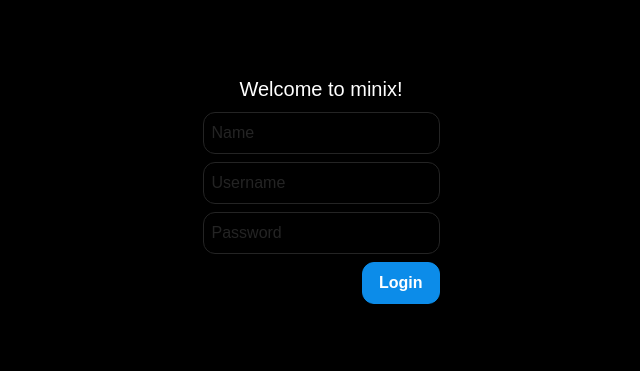
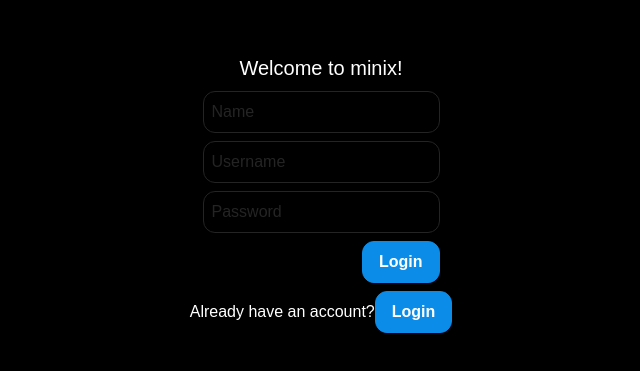
Before and after one commit to bbabdibakas/minix_frontend, a React app: page / in a window 1280 px wide. Shown: the part 207-578 px from the top of the page, without its empty margins (319-959 px from the left). Built offline with nearby package versions, Linux system fonts and the light colour scheme.

Commit message:
feat: added ui kits AppPortal, AppModal

```diff
--- a/src/app/App.tsx
+++ b/src/app/App.tsx
@@ -1,23 +1,60 @@
 import {RegisterForm} from "features/Register";
 import {useSelector} from "react-redux";
 import {useAppDispatch} from "shared/lib/useAppDispatch/useAppDispatch";
-import {useEffect} from "react";
+import {useEffect, useState} from "react";
 import {getUserData, userActions} from "entities/User";
+import {AppButton} from "shared/ui/AppButton/AppButton";
+import {AppModal} from "shared/ui/AppModal/AppModal";
 
 const App = () => {
+    const [isModalOpen, setIsModalOpen] = useState<boolean>(false);
     const dispatch = useAppDispatch();
     const userData = useSelector(getUserData)
+
+    const onModalOpen = () => {
+        setIsModalOpen(true);
+    }
+
+    const onModalClose = () => {
+        setIsModalOpen(false);
+    }
+
+    const onLogout = () => {
+        dispatch(userActions.removeUserData());
+    }
 
     useEffect(() => {
         dispatch(userActions.initUserData())
     }, [dispatch])
 
+    if (!userData) {
+        return (
+            <div className="wrapper">
+                <div className="container">
+                    <RegisterForm/>
+                    <div className="form">
+                        <p>
+                            Already have an account?
+                        </p>
+                        <AppButton onClick={onModalOpen}>
+                            Login
+                        </AppButton>
+                        <AppModal isOpen={isModalOpen} onClose={onModalClose}>
+                            Login page
+                        </AppModal>
+                    </div>
+                </div>
+            </div>
+        )
+    }
+
     return (
         <div className="wrapper">
             <div className="container">
-                {
-                    !userData ? <RegisterForm/> : 'Logged.'
-                }
+                Logged.
+                <AppButton onClick={onLogout}>
+                    Logout
+                </AppButton>
             </div>
         </div>
     )
--- a/src/app/styles/index.scss
+++ b/src/app/styles/index.scss
@@ -3,11 +3,12 @@
 
 body {
   background: var(--app-bg-color);
-  color: var(--primary-color);
-  font: var(--font-m);
 }
 
 .wrapper {
+  background: var(--app-bg-color);
+  color: var(--primary-color);
+  font: var(--font-m);
   width: 100vw;
   height: 100vh;
   display: flex;
@@ -17,6 +18,12 @@ body {
 .container {
   width: 1046px;
   display: flex;
+  flex-direction: column;
   align-items: center;
   justify-content: center;
 }
+
+.form {
+  display: flex;
+  align-items: center;
+}
--- /dev/null
+++ b/src/shared/ui/AppModal/AppModal.module.scss
@@ -0,0 +1,50 @@
+.AppModal {
+  position: fixed;
+  inset: 0;
+  pointer-events: none;
+  z-index: -1;
+}
+
+.overlay {
+  width: 100%;
+  height: 100%;
+  background: rgb(104 141 197 / 40%);
+  display: flex;
+  align-items: center;
+  justify-content: center;
+}
+
+.content {
+  border-radius: 18px;
+  background: var(--app-bg-color);
+  font: var(--font-l);
+  color: var(--primary-color);
+  border: 1px solid var(--border-color);
+  display: flex;
+  flex-direction: column;
+}
+
+.icon {
+  fill: var(--primary-color);
+  transition: transform 0.1s ease;
+}
+
+.header {
+  display: flex;
+  border-bottom: 1px solid var(--border-color);
+  padding: 8px;
+}
+
+.body {
+  flex-grow: 1;
+  display: flex;
+  flex-direction: column;
+  align-items: center;
+  justify-content: center;
+  padding: 8px;
+}
+
+.opened {
+  pointer-events: auto;
+  z-index: 50;
+}
--- /dev/null
+++ b/src/shared/ui/AppModal/AppModal.tsx
@@ -0,0 +1,45 @@
+import {ReactNode} from 'react';
+import {AppPortal} from 'shared/ui/AppPortal/AppPortal';
+import {AppButton} from 'shared/ui/AppButton/AppButton';
+import * as styles from './AppModal.module.scss';
+
+interface AppModalProps {
+    className?: string;
+    children?: ReactNode;
+    isOpen: boolean;
+    onClose: () => void;
+}
+
+export const AppModal = (props: AppModalProps) => {
+    const {
+        className,
+        children,
+        isOpen,
+        onClose,
+    } = props;
+
+    const onCloseHandler = () => {
+        onClose()
+    }
+
+    return (
+        <AppPortal>
+            <div className={`${styles.AppModal} ${isOpen ? styles.opened : undefined} ${className}`}>
+                <div className={styles.overlay}>
+                    <div className={styles.content}>
+                        <div className={styles.header}>
+                            <AppButton
+                                onClick={onCloseHandler}
+                            >
+                                Close
+                            </AppButton>
+                        </div>
+                        <div className={styles.body}>
+                            {children}
+                        </div>
+                    </div>
+                </div>
+            </div>
+        </AppPortal>
+    );
+};
--- /dev/null
+++ b/src/shared/ui/AppPortal/AppPortal.tsx
@@ -0,0 +1,16 @@
+import {ReactNode} from 'react';
+import {createPortal} from 'react-dom';
+
+interface AppPortalProps {
+    children: ReactNode;
+    element?: HTMLElement;
+}
+
+export const AppPortal = (props: AppPortalProps) => {
+    const {
+        children,
+        element = document.body,
+    } = props;
+
+    return createPortal(children, element);
+};
```
